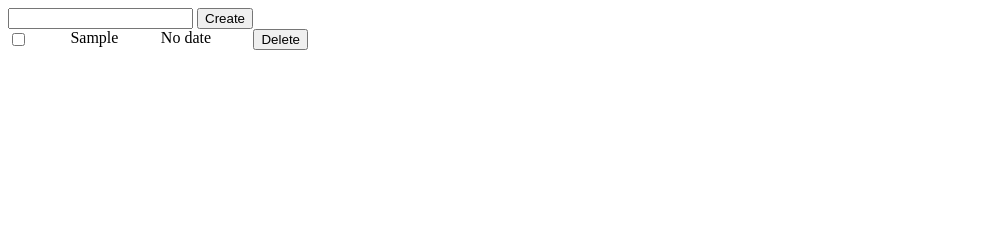
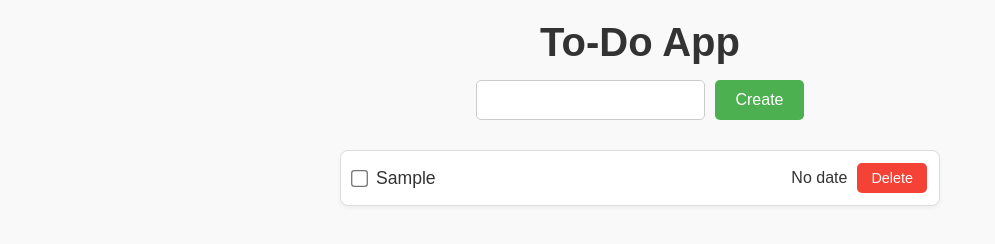
Before and after one commit to MotoMonke/To-do-app, a website built with webpack: page src/template.html in a window 1280 px wide. Both pictures are taken after typing "Sample" into the empty fields and a click on the button "Create". Shown: the whole page, without its empty margins (0-995 px from the left). Built offline with nearby package versions, Linux system fonts and the light colour scheme.

Commit message:
Some basci looks,idk,i feel like i am not much of frontend developer

```diff
--- a/src/styles.css
+++ b/src/styles.css
@@ -1,6 +1,137 @@
-.TODO{
+/* Reset some default styling */
+* {
+    margin: 0;
+    padding: 0;
+    box-sizing: border-box;
+}
+
+body {
+    font-family: Arial, sans-serif;
+    background-color: #f9f9f9;
+    color: #333;
+    padding: 20px;
+}
+
+/* Header styling */
+header {
+    text-align: center;
+    margin-bottom: 30px;
+}
+
+header h1 {
+    font-size: 2.5rem;
+    color: #333;
+    margin-bottom: 15px;
+}
+
+/* Form section */
+#create-TODO-section {
     display: flex;
-    flex-direction: row;
-    width:300px;
+    justify-content: center;
+}
+
+#create-TODO-section form {
+    display: flex;
+    gap: 10px;
+    flex-wrap: wrap;
+}
+
+#create-TODO-section input[type="text"] {
+    padding: 10px;
+    font-size: 1rem;
+    border: 1px solid #ccc;
+    border-radius: 5px;
+    flex: 1 1 200px;
+}
+
+#create-TODO-section button {
+    padding: 10px 20px;
+    font-size: 1rem;
+    background-color: #4caf50;
+    color: white;
+    border: none;
+    border-radius: 5px;
+    cursor: pointer;
+}
+
+#create-TODO-section button:hover {
+    background-color: #45a049;
+}
+
+/* Content area */
+#content {
+    display: flex;
+    flex-direction: column;
+    gap: 15px;
+    max-width: 600px;
+    margin: 0 auto;
+}
+
+/* Individual TODO styling */
+.TODO {
+    display: flex;
+    align-items: center;
     justify-content: space-between;
+    background-color: #ffffff;
+    border: 1px solid #ddd;
+    padding: 12px;
+    border-radius: 8px;
+    box-shadow: 0 2px 4px rgba(0,0,0,0.05);
+    flex-wrap: wrap;
+    gap: 10px;
 }
+
+.TODO.completed {
+    background-color: #e0ffe0;
+    text-decoration: line-through;
+    opacity: 0.8;
+}
+
+/* Elements inside each TODO */
+.TODO-name {
+    flex: 1 1 150px;
+    font-size: 1.1rem;
+}
+
+.TODO input[type="date"] {
+    padding: 5px;
+    border: 1px solid #ccc;
+    border-radius: 5px;
+}
+
+/* Buttons inside each TODO */
+.TODO button {
+    background-color: #f44336;
+    color: white;
+    border: none;
+    padding: 7px 14px;
+    border-radius: 5px;
+    cursor: pointer;
+    font-size: 0.9rem;
+}
+
+.TODO button:hover {
+    background-color: #d32f2f;
+}
+
+/* Checkbox styling (optional) */
+.TODO input[type="checkbox"] {
+    transform: scale(1.3);
+    cursor: pointer;
+}
+
+/* Responsive adjustments */
+@media (max-width: 480px) {
+    #create-TODO-section form {
+        flex-direction: column;
+    }
+
+    .TODO {
+        flex-direction: column;
+        align-items: flex-start;
+    }
+
+    .TODO button {
+        align-self: flex-end;
+    }
+}
--- a/src/template.html
+++ b/src/template.html
@@ -6,13 +6,16 @@
     <title>To-Do App</title>
 </head>
 <body>
-    <main>
+    <header>
+        <h1>To-Do App</h1>
         <div id="create-TODO-section">
             <form>
                 <input type="text" id="input-name" required>
                 <button id="">Create</button>
             </form>
         </div>
+    </header>
+    <main>
         <div id="content">
 
         </div>
```
